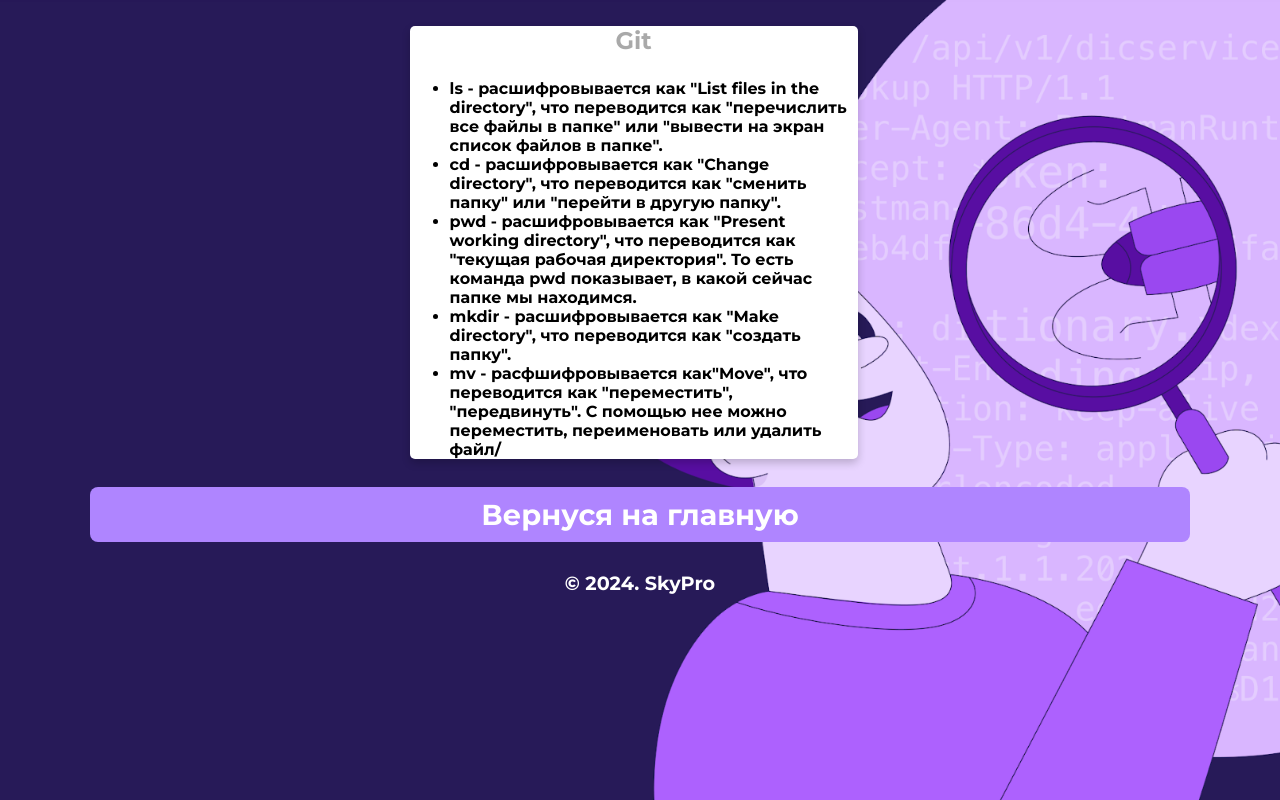
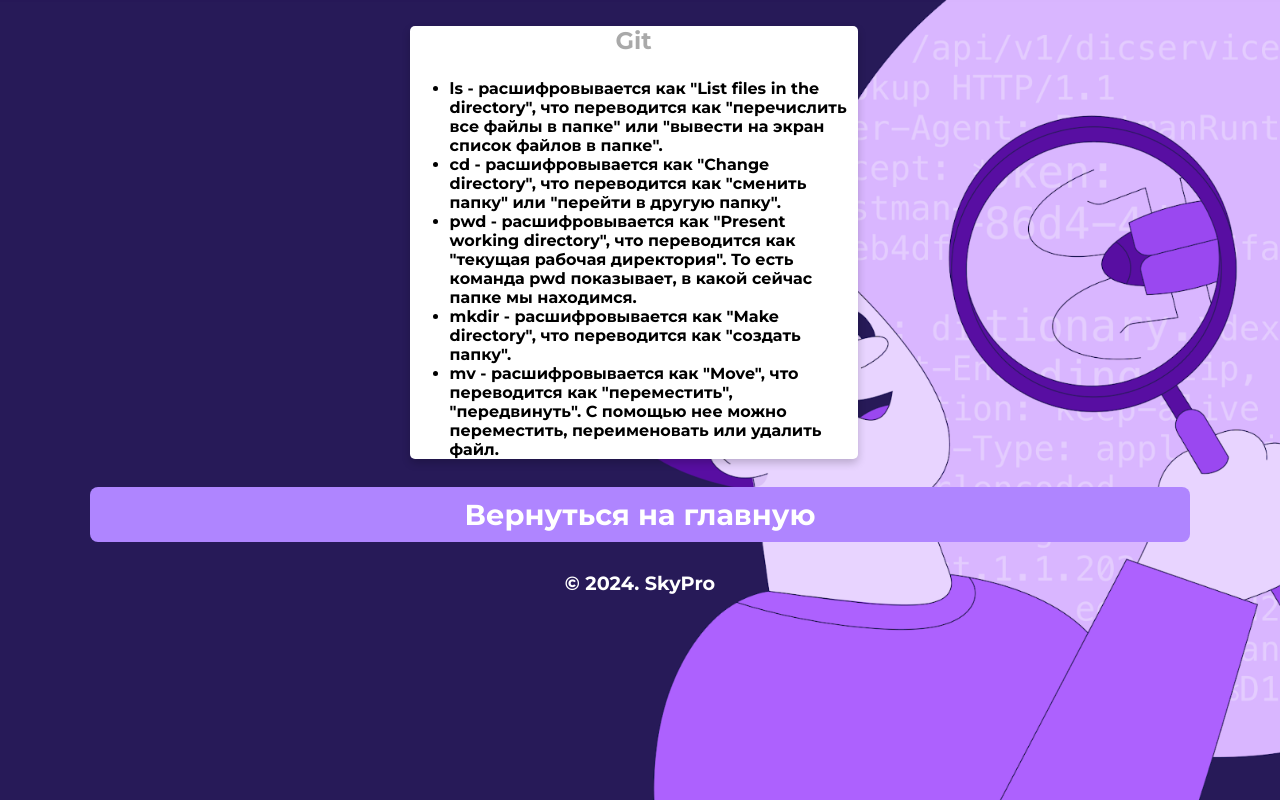
Before and after one commit to PavelG253/Homework, a plain HTML site: page skypro_final_task-main/html/git.html in a window 1280 px wide. Drawn offline with Linux system fonts and the light colour scheme.

Commit message:
Update git.html

```diff
--- a/skypro_final_task-main/html/git.html
+++ b/skypro_final_task-main/html/git.html
@@ -18,13 +18,13 @@
             <li>cd - расшифровывается как "Change directory", что переводится как "сменить папку" или "перейти в другую папку".</li>
             <li>pwd - расшифровывается как "Present working directory", что переводится как "текущая рабочая директория". То есть команда pwd показывает, в какой сейчас папке мы находимся. </li>
             <li>mkdir - расшифровывается как "Make directory", что переводится как "создать папку".</li>
-            <li>mv - расфшифровывается как"Move", что переводится как "переместить", "передвинуть". С помощью нее можно переместить, переименовать или удалить файл/</li>
+            <li>mv - расшифровывается как "Move", что переводится как "переместить", "передвинуть". С помощью нее можно переместить, переименовать или удалить файл.</li>
          </ul>
       </div>
       <!--footer-->
       <footer class="animated fadeIn">
          <p class="location" align="center">
-            <a href="mac.html">Вернуся на главную</a>
+            <a href="mac.html">Вернуться на главную</a>
          </p>
          &copy; 2024. SkyPro
       </footer>
```
